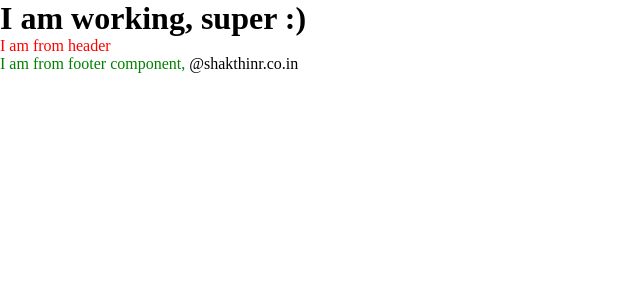
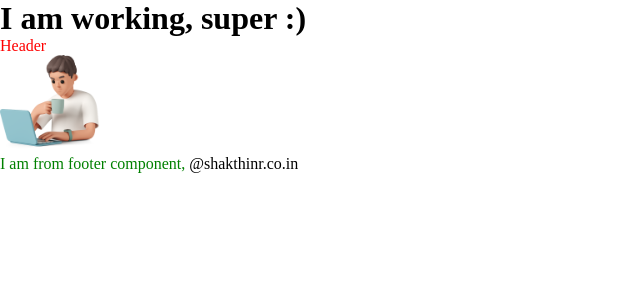
Before and after one commit to ShakthiNR/React-Boilerplate-Code, a React app: page / in a window 1280 px wide. Shown: the top 300 px of the page, without its empty margins (0-640 px from the left). Built offline with nearby package versions, Linux system fonts and the light colour scheme.

Commit message:
Image file inclusion added

```diff
--- a/package.json
+++ b/package.json
@@ -24,6 +24,7 @@
     "@types/react": "^18.2.21",
     "babel-loader": "^9.1.3",
     "css-loader": "^6.8.1",
+    "file-loader": "^6.2.0",
     "html-webpack-plugin": "^5.5.3",
     "style-loader": "^3.3.3",
     "ts-loader": "^9.4.4",
--- a/src/Components/Footer/index.tsx
+++ b/src/Components/Footer/index.tsx
@@ -1,5 +1,5 @@
-import React from 'react'
 import "./styles.css"
+
 const Footer = () => {
   return (
     <div>
--- a/src/Components/Header/index.tsx
+++ b/src/Components/Header/index.tsx
@@ -1,11 +1,13 @@
-import React from 'react'
+import Image from "../../assets/images/img-1.png";
+
 
 const Header = () => {
     return (
         <div>
             <header className='header'>
-                I am from header
+                Header
             </header>
+            <img src={Image} width={100} alt='my-img'/>
         </div>
     )
 }
--- /dev/null
+++ b/src/declaration.d.ts
@@ -0,0 +1,6 @@
+// file needed to render image in ts
+
+declare module "*.png";
+declare module "*.svg";
+declare module "*.jpeg";
+declare module "*.jpg";
--- a/tsconfig.json
+++ b/tsconfig.json
@@ -18,6 +18,6 @@
         "checkJs": true,
         "isolatedModules": true
     },
-    "include": ["src/**/**/*"],
+    "include": ["src/**/**/*", "src/declaration.d.ts"],
     "exclude": ["node_modules"]
 }
--- a/webpack.config.js
+++ b/webpack.config.js
@@ -47,8 +47,8 @@ module.exports = [
                     use: ['style-loader', 'css-loader']
                 },
                 {
-                    test: /\.(png|svg|ttf)$/i,
-                    type: "assets"
+                    test: /\.(jpeg|jpg|png|svg)$/,
+                    loader: 'file-loader',
                 }
             ]
         }
```
Also changed, not shown: src/assets/images/img-1.png (added), 1 other file (tests, documents, lock files or other folders).
